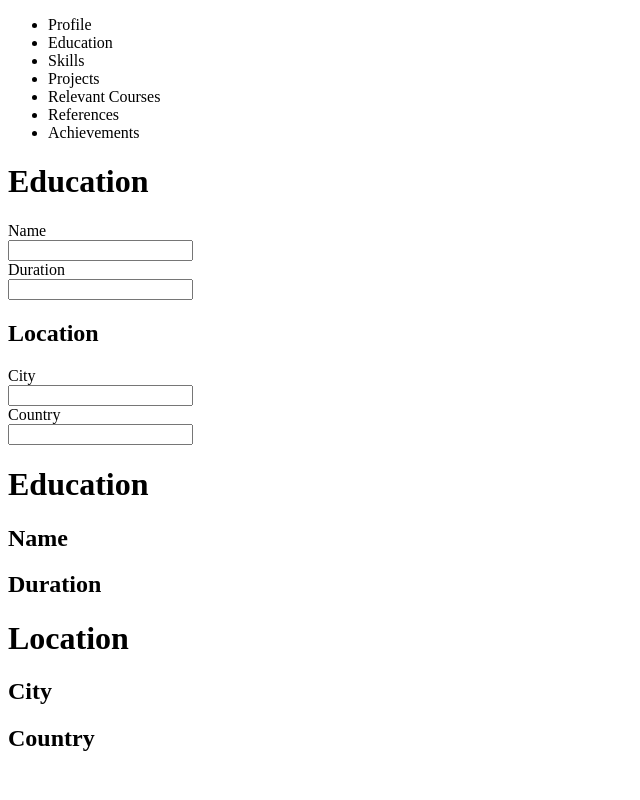
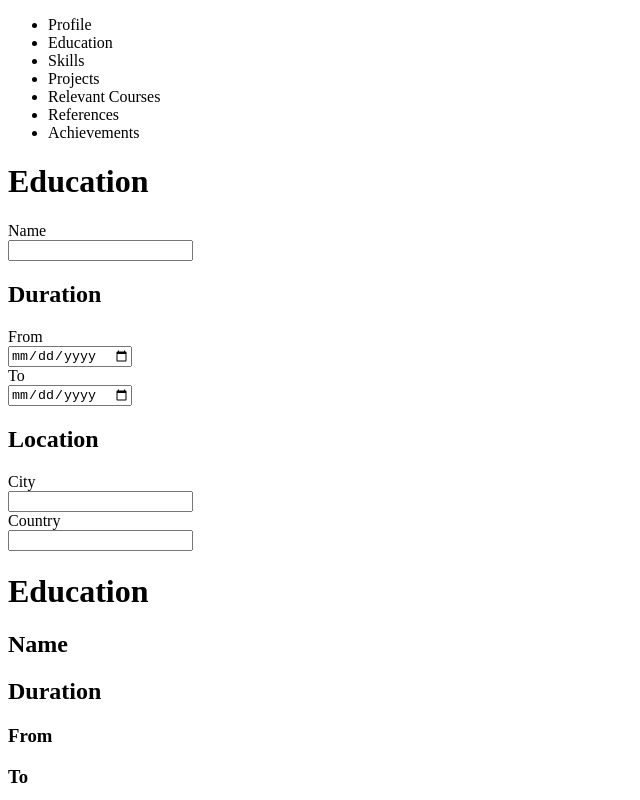
Before and after one commit to KBoohene/resume-builder, a React (Create React App) app: page / in a window 1280 px wide. Shown: the top 800 px of the page, without its empty margins (0-640 px from the left). Built offline with nearby package versions, Linux system fonts and the light colour scheme.

Commit message:
Modify education duration to use date component

```diff
--- a/src/components/ResumeBoard/Sections/Education.tsx
+++ b/src/components/ResumeBoard/Sections/Education.tsx
@@ -11,7 +11,12 @@ const Education = () => {
       {resume.education.schoolName}
 
       <h2>Duration</h2>
-      {resume.education.duration}
+
+      <h3>From</h3>
+      {resume.education.duration.from}
+
+      <h3>To</h3>
+      {resume.education.duration.to}
 
       <h1>Location</h1>
 
--- a/src/components/ResumeSections/Education/EducationForm.tsx
+++ b/src/components/ResumeSections/Education/EducationForm.tsx
@@ -9,7 +9,10 @@ const EducationForm = () => {
       <div>
         <h1>Education</h1>
         <Input type={InputType.text} label={'Name'} value={''} placeholder={''} path={EducationPaths.Name} />
-        <Input type={InputType.text} label={'Duration'} value={''} placeholder={''} path={EducationPaths.Duration} />
+
+        <h2>Duration</h2>
+        <Input type={InputType.date} label={'From'} value={''} placeholder={''} path={EducationPaths.DurationFrom} />
+        <Input type={InputType.date} label={'To'} value={''} placeholder={''} path={EducationPaths.DurationTo} />
       </div>
       <div>
         <h2>Location</h2>
--- a/src/components/Shared/Input.tsx
+++ b/src/components/Shared/Input.tsx
@@ -25,7 +25,7 @@ const Input = ({ type, label, path }: InputInterface) => {
       )}
       {(type === InputType.date) && (
         <div>
-          <input type="date" />
+          <input type="date" onChange={handleChange} />
         </div>
       )}
       {(type === InputType.textarea) && (
--- a/src/data/initialState.ts
+++ b/src/data/initialState.ts
@@ -17,7 +17,7 @@ export const InitialState: BuilderAppState = {
   education: {
     city: '',
     country: '',
-    duration: '',
+    duration: { from: '', to: '' },
     schoolName: ''
   }
 };
--- a/src/data/paths.ts
+++ b/src/data/paths.ts
@@ -16,7 +16,8 @@ export const AddressPaths = {
 
 export const EducationPaths = {
   Name: 'education.schoolName',
-  Duration: 'education.duration',
+  DurationFrom: 'education.duration.from',
+  DurationTo: 'education.duration.to',
   City: 'education.city',
   Country: 'education.country'
 }
--- a/src/reducers/ResumeReducer.ts
+++ b/src/reducers/ResumeReducer.ts
@@ -19,7 +19,7 @@ export interface BuilderAppState {
     schoolName: string,
     city: string,
     country: string,
-    duration: string
+    duration: { from: string, to: string }
   }
 
 }
```
